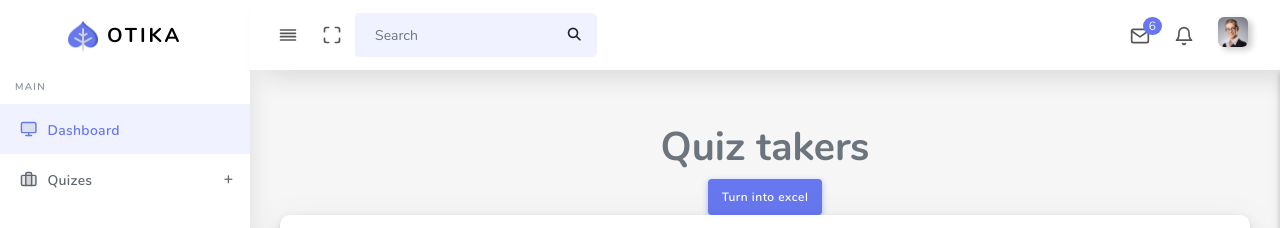
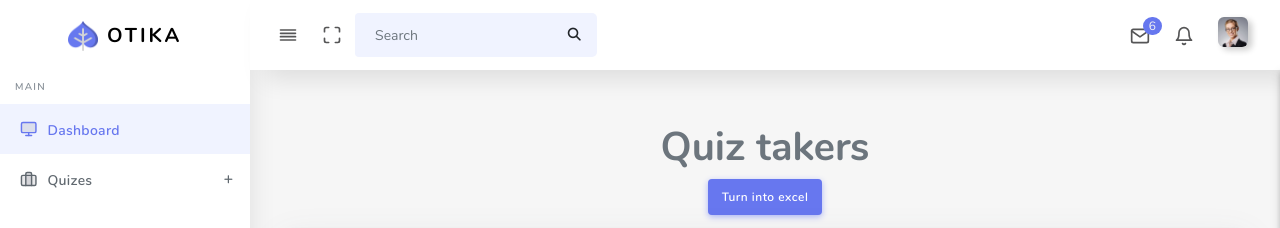
Before and after one commit to Zaynobiddin33/quiz-app, a Django app: page /get-results/27 in a window 1280 px wide. Shown: the top 228 px of the page. Run offline with Django 5.2, Linux system fonts and the light colour scheme; a user stored in the database is signed in; data comes from the database, SQL or seed files in the repository; some libraries are stand-ins or nearby versions.

Commit message:
position adjustment

```diff
--- a/templates/quiz/results.html
+++ b/templates/quiz/results.html
@@ -9,7 +9,7 @@
             <h1 class="col-12" style="text-align: center;">Quiz takers</h1>
 
             <div class="col-12 d-flex justify-content-center">
-              <a href="{%url 'dash:to_excel' quiz.id%}"><button class="btn btn-primary">Turn into excel</button></a>
+              <a href="{%url 'dash:to_excel' quiz.id%}" class="mb-3"><button class="btn btn-primary">Turn into excel</button></a>
             </div>
             <div class="col-lg-12 col-md-12 col-sm-12 col-xs-12 col-12">
               <div class="card">
@@ -23,7 +23,7 @@
                 </div>
               </div>
             </div>
-          </div>
+
           {% for result in results %}
 
           <div class="card card-danger col-5 m-2">
```
